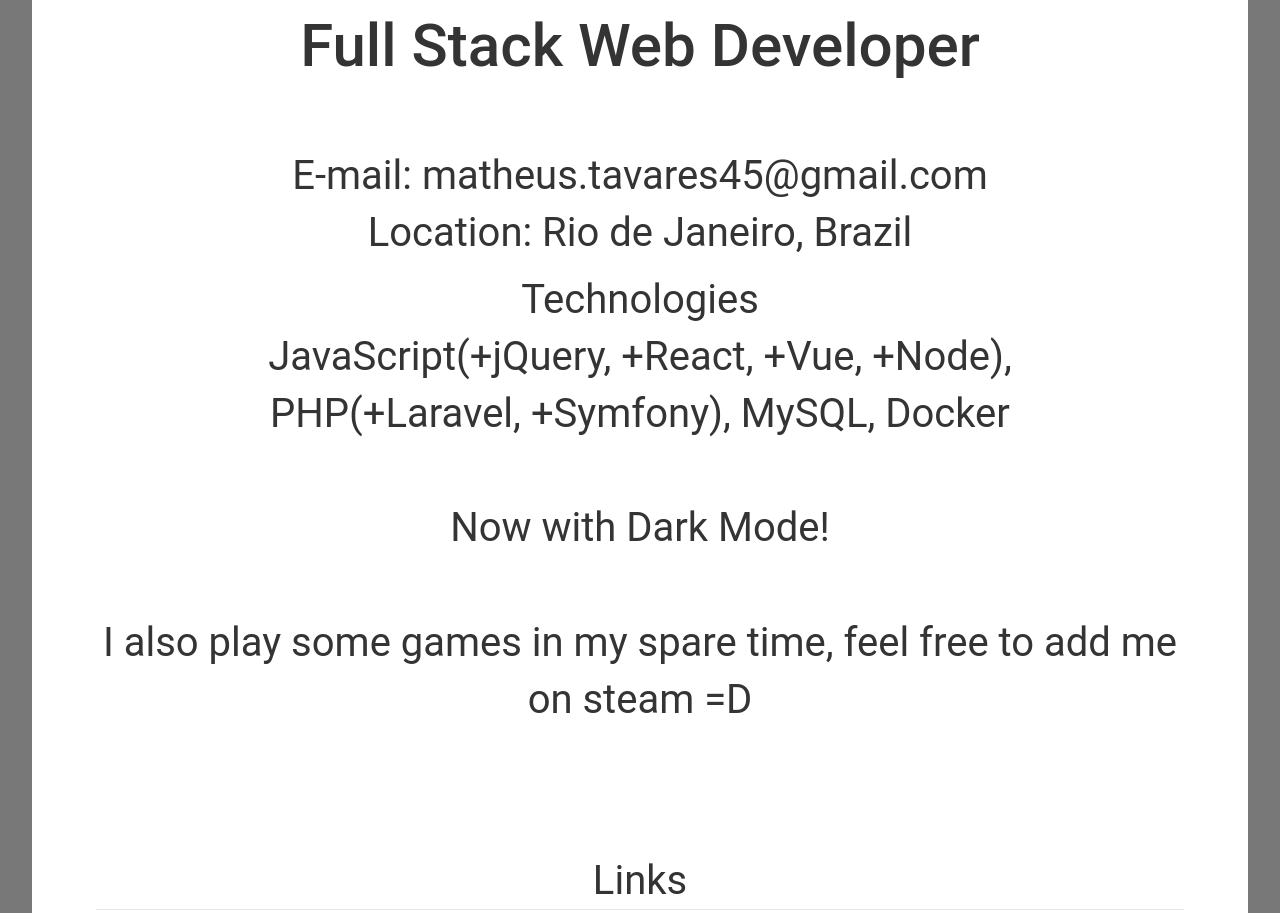
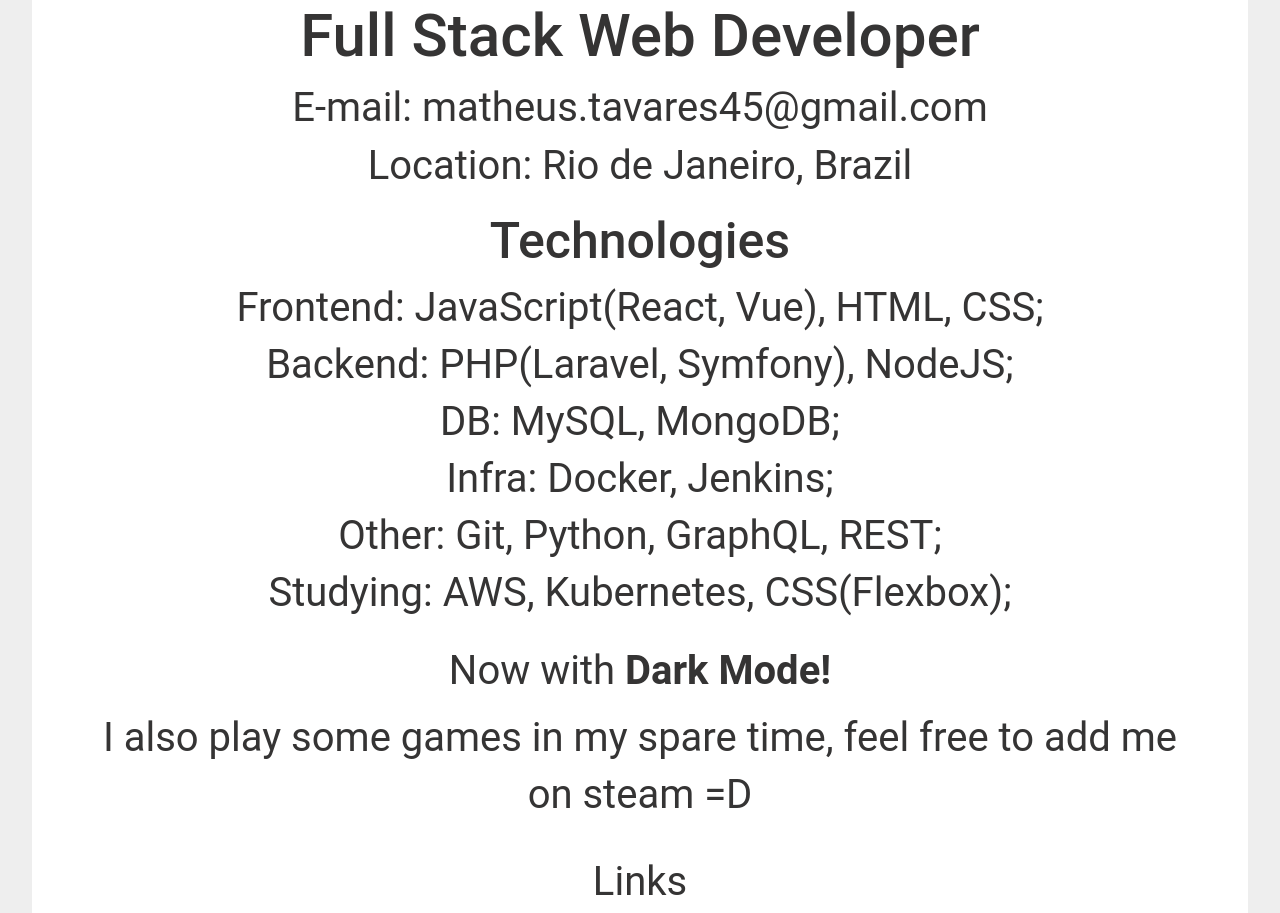
Before and after one commit to MatheusT45/matheust45.github.io, a plain HTML site: page index.html in a window 1280 px wide. Shown: the part 566-1479 px from the top of the page. Drawn offline with nearby package versions, Linux system fonts and the light colour scheme.

Commit message:
changing technologies, and refactoring html and css code

```diff
--- a/index.html
+++ b/index.html
@@ -16,34 +16,38 @@
         <meta name="Description" content="Web Developer" />
         <meta name="description" content="Web Developer">
         <meta property="og:description" content="Web Developer" />
-        <meta name="twitter:site" content="@Math3usT_" />
-        <meta name="twitter:creator" content="@Math3usT_" />
+        <meta name="twitter:site" content="@m4ths_dev" />
+        <meta name="twitter:creator" content="@m4ths_dev" />
         <link rel="stylesheet" href="//maxcdn.bootstrapcdn.com/bootstrap/3.3.1/css/bootstrap.min.css" />
         <link rel="stylesheet" type="text/css" href="main.css">
         <script src="https://kit.fontawesome.com/cab42dffd7.js" crossorigin="anonymous"></script>
     </head>
     <body id="body" class="light-mode-body">
-        <div id="container" class="container-fluid text-center container-light-mode">
-            <div id="dark-mode-div" class="dark-mode">
+        <section id="container" class="container-fluid text-center container-light-mode">
+            <span class="dark-mode">
                <i id="dark-mode-toggle" class="fas fa-moon fa-3x" data-toggle="tooltip" data-placement="left" title="Dark Mode" onClick="toggleDarkMode()"></i>
-            </div>
+            </span>
+            <div class="text-card">
                 <img class="img" src="https://avatars3.githubusercontent.com/u/24977196" height="200" width="200"/>
                 <h1>Matheus Andrade Tavares</h1>
                 <h2>Full Stack Web Developer</h2>
-            <p>
-                <br> E-mail: matheus.tavares45@gmail.com
-                <br> Location: Rio de Janeiro, Brazil
-                <div>
-                    Technologies <br>  JavaScript(+jQuery, +React, +Vue, +Node),
-                    <br> PHP(+Laravel, +Symfony), MySQL, Docker<br>
-                    <br> Now with Dark Mode!
-                    <br>
-                    <br> I also play some games in my spare time, feel free to add me on steam =D
+                <p>E-mail: matheus.tavares45@gmail.com</p>
+                <p>Location: Rio de Janeiro, Brazil</p>
+                <h3>Technologies</h3>
+                <div class="technologies">
+                    <p>Frontend: JavaScript(React, Vue), HTML, CSS;</p>
+                    <p>Backend: PHP(Laravel, Symfony), NodeJS;</p>
+                    <p>DB: MySQL, MongoDB;</p>
+                    <p>Infra: Docker, Jenkins;</p>
+                    <p>Other: Git, Python, GraphQL, REST;</p>
+                    <p>Studying: AWS, Kubernetes, CSS(Flexbox);</p>
                 </div>
-
-            </p>
-            <br><br>
-            Links
+                <div class="features">
+                    <p>Now with <b>Dark Mode!</b></p>
+                    <p>I also play some games in my spare time, feel free to add me on steam =D</p>
+                </div>
+            </div>
+            <p>Links</p>
             <legend></legend>
             <nav id="row">
                 <div class="col-xs-3 col-md-3">
@@ -59,8 +63,8 @@
                     <a href="https://steamcommunity.com/id/suddendeath32/" target="_blank"><i class="fab fa-steam fa-3x" aria-hidden="true"></i></a>
                 </div>
             </nav>
-        </div>
-        <br>
+        </section>
+    </body>
     <script>
         let darkMode = false;
         const toggleDarkMode = () => {
@@ -90,5 +94,4 @@
             darkMode = !darkMode
         }
     </script>
-    </body>
 </html>
--- a/main.css
+++ b/main.css
@@ -1,3 +1,8 @@
+* {
+  margin: 0px;
+  padding: 0px;
+}
+
 a {
     color: grey;
 }
@@ -7,7 +12,7 @@ a:hover {
 }
 
 .light-mode-body {
-    background-color: #797878;
+    background-color: #eee;
 }
 
 .dark-mode-body {
@@ -65,6 +70,31 @@ a:hover {
     margin-top: -20%;
 }
 
+.technologies{
+  text-align: left;
+  display: flex;
+  flex-direction: column;
+  align-items: center;
+}
+
+.technologies > p {
+  margin: 0;
+  padding: 0;
+  text-align: left;
+}
+
+.features {
+  margin-top: 20px;
+}
+
+.text-card {
+  margin-bottom: 20px;
+}
+
+.text-card > p {
+  margin: 0;
+  padding: 0;
+}
 
 @media screen
   and (max-device-width: 840px) {
```
Lines whose indentation alone changed are shown as unchanged.
